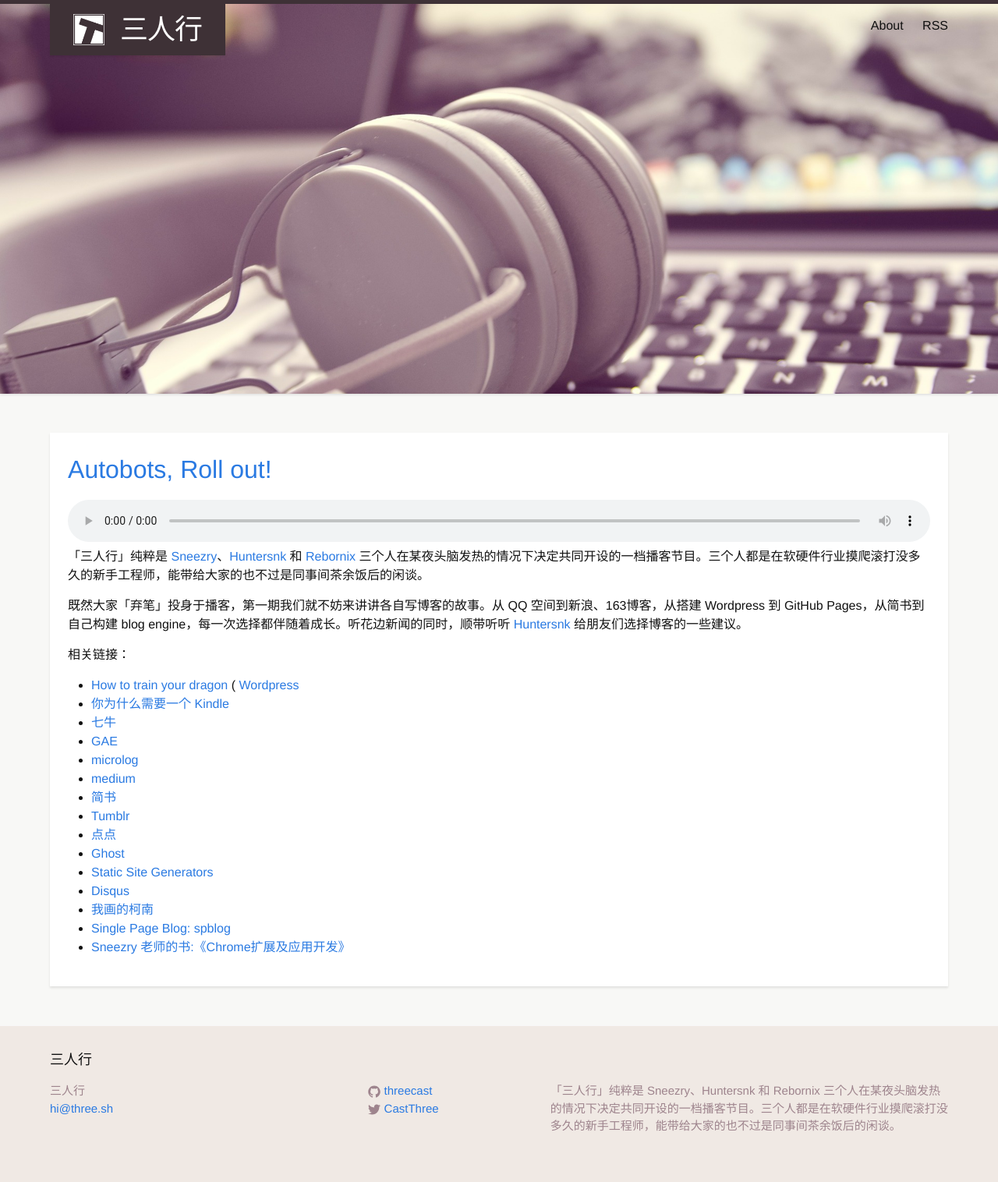
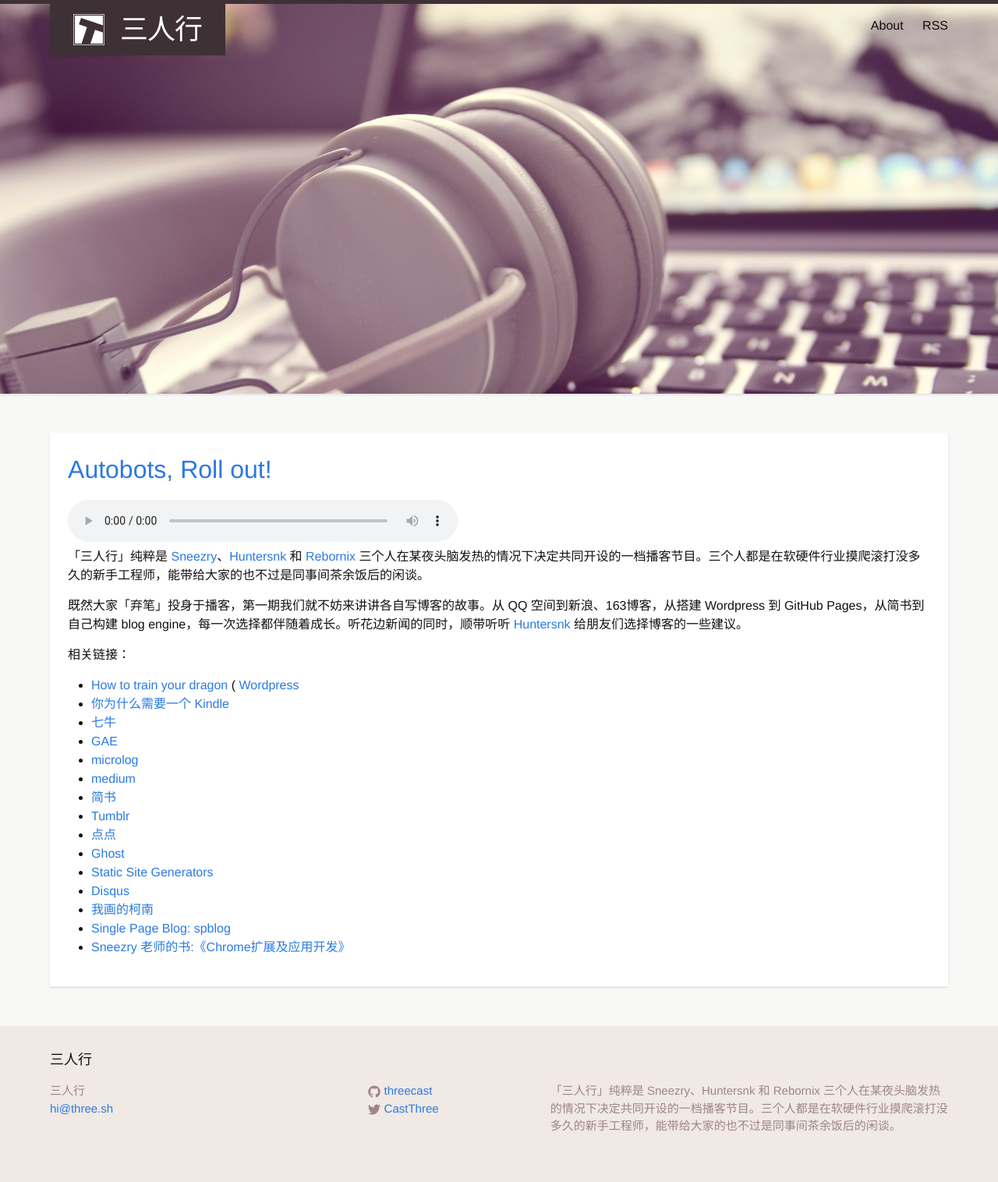
Before and after one commit to threecast/threecast.github.io, a Jekyll site: the page built from index.html, in a window 1280 px wide. Shown: the whole page at 78% size. Built offline with Jekyll 4.4.1, drawn with Linux system fonts in a browser that asks for light colours.

Commit message:
player width

```diff
--- a/_sass/_layout.scss
+++ b/_sass/_layout.scss
@@ -331,5 +331,6 @@
     }
 }
 .episode-player {
-  width: 100%;
+  width: 500px;
+  max-width: 100%;
 }
```
